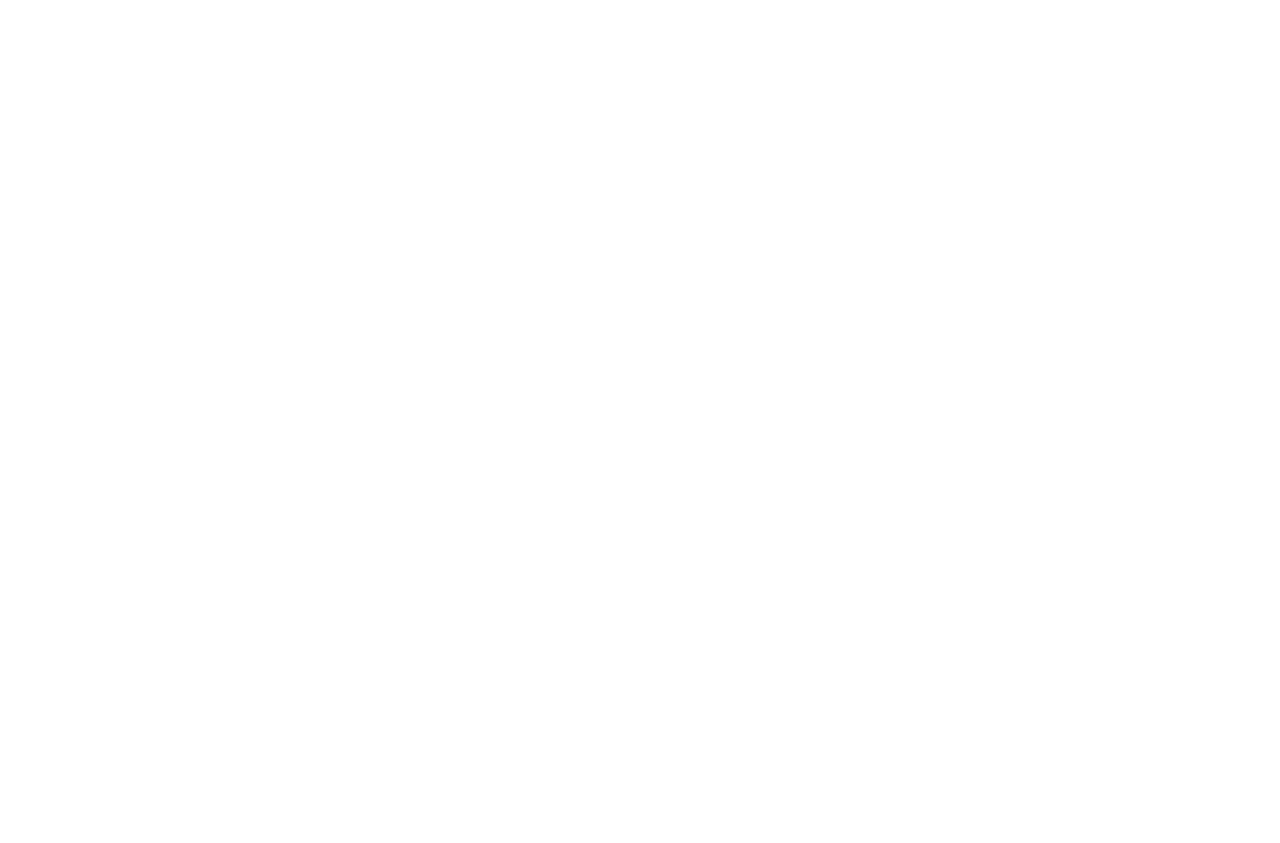
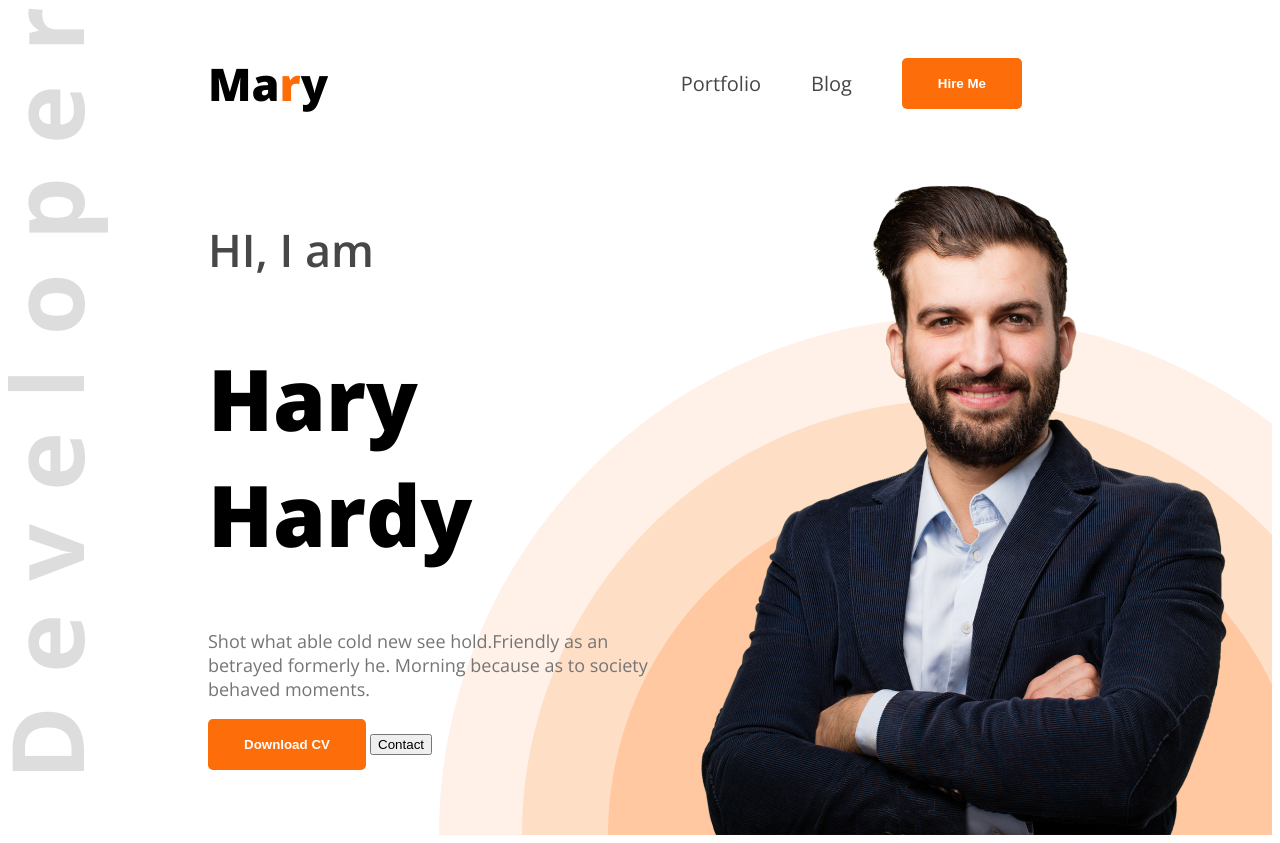
Before and after one commit to kobirul5/web-developer-portfolio, a plain HTML site: page index.html in a window 1280 px wide. Before the commit the page ends 800 px from the top, so only its background shows below. Drawn offline with nearby package versions, Linux system fonts and the light colour scheme.

Commit message:
added header

```diff
--- a/index.html
+++ b/index.html
@@ -4,10 +4,31 @@
     <meta charset="UTF-8">
     <meta name="viewport" content="width=device-width, initial-scale=1.0">
     <title>Web Developer Portfolio</title>
+    <link rel="preconnect" href="https://fonts.googleapis.com">
+<link rel="preconnect" href="https://fonts.gstatic.com" crossorigin>
+<link href="https://fonts.googleapis.com/css2?family=Open+Sans:ital,wght@0,300..800;1,300..800&display=swap" rel="stylesheet">
+    <link rel="stylesheet" href="styles/portfolio.css">
 </head>
-<body>
-    <header>
-
+<body class="open-sans-normal">
+    <header class="header">
+        <nav>
+            <h3 class="nav-title">Ma<span class="text-primary">r</span>y</h3>
+            <ul>
+                <li><a href="" class="dark-2">Portfolio</a></li>
+                <li><a href="" class="dark-2">Blog</a></li>
+                <li><a href=""><button class="btn-primary">Hire Me</button></a></li>
+            </ul>
+        </nav>
+        <div class="banner">
+            <div class="banner-content">
+                <h4 class="banner-greetings dark-2">HI, I am</h4>
+                <h1 class="banner-title dark-1">Hary Hardy</h1>
+                <p class="banner-description dark-3">Shot what able cold new see hold.Friendly as an betrayed formerly he. Morning because as to society behaved moments.</p>
+                <button class="btn-primary "> Download CV</button>
+                <button>Contact</button>
+            </div>
+            <img class="banner-profile-pic" src="images/hardy.png" alt="">
+        </div>
     </header>
     <main>
 
--- /dev/null
+++ b/styles/portfolio.css
@@ -0,0 +1,101 @@
+
+.open-sans-normal {
+  font-family: "Open Sans", sans-serif;
+  font-optical-sizing: auto;
+  font-style: normal;
+  font-variation-settings:
+    "wdth" 100;
+}
+
+/* shared style */
+.text-primary{
+    color: #FD6E0A;
+
+}
+
+.dark-2{
+    color: #474747;
+}
+
+.dark-3{
+    color: #757575;
+}
+
+.dark-1{
+    #181818
+}
+
+.btn-primary{
+    background-color: #FD6E0A;
+    border-radius: 5px;
+    padding: 18px 36px 18px 36px;
+    font-weight: 700;
+    font-size: 20;
+    color: white;
+    border: none;
+}
+
+.header{
+    background-image: url(../images/developer.png), url(../images/header_bg.png);
+    background-repeat: no-repeat;
+    background-position: top left, bottom right;
+}
+
+/* nav styles */
+nav{
+    display: flex;
+    align-items: center;
+    justify-content: space-between;
+    margin: 0px 200px;
+}
+nav ul{
+    display: flex;
+    align-items: center;
+}
+.nav-title{
+    font-weight: 800;
+    font-size: 45px;
+}
+
+nav ul li{
+    list-style: none;
+    margin-right: 50px;
+}
+nav ul li a{
+    text-decoration: none;
+    color: rgb(38, 38, 39);
+    font-size: 20px;
+}
+
+/* banner styles */
+
+.banner{
+    display: flex;
+    margin: 0px 36px 0px 200px;
+    justify-content:space-between ;
+}
+.banner-content{
+    max-width: 584px;
+
+}
+
+.banner-greetings{
+    font-weight: 600;
+    font-size: 45px;
+}
+
+.banner-title{
+    font-weight: 800;
+    font-size: 85px;
+
+}
+
+.banner-description{
+    font-weight: 400;
+    font-size: 18px;
+}
+
+.banner-profile-pic{
+    width: 584px;
+    height: ;
+}
```
